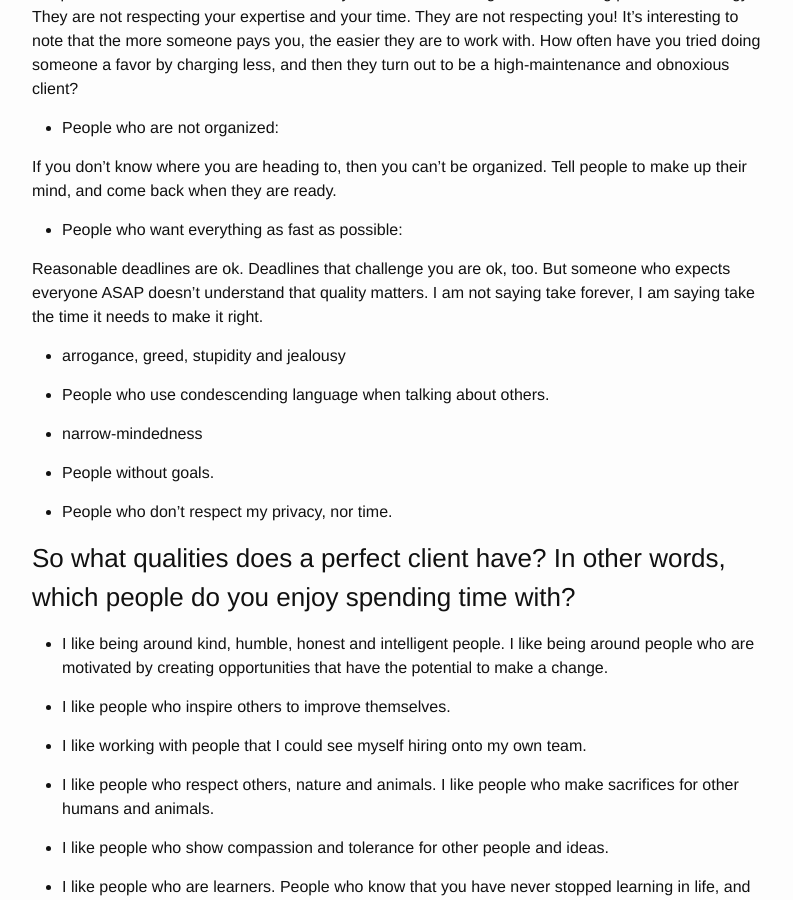
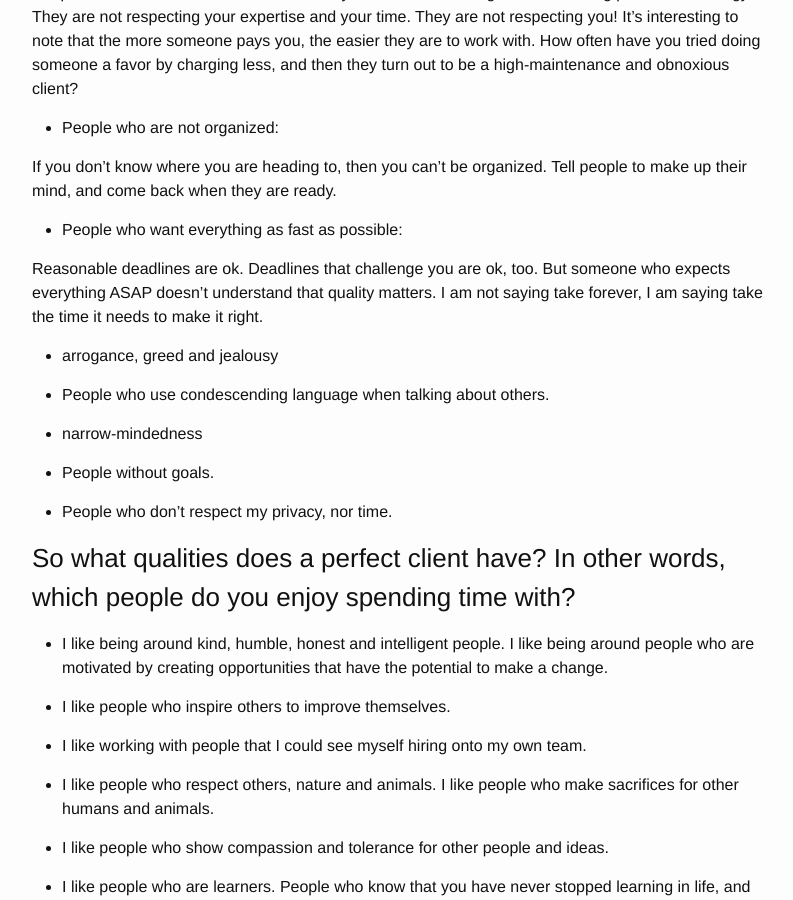
Before and after one commit to shankx50/shankx50.github.io, a Jekyll site: the page built from _posts/2015-08-23-perfect-client.markdown, in a window 1280 px wide and 900 px high, scrolled down 974 px. Shown: the whole window, without its empty margins (238-1031 px from the left). Built offline with Jekyll 4.4.1, drawn with Linux system fonts in a browser that asks for light colours; comment, search, counter and statistics services are not loaded.

Commit message:
spelling error

```diff
--- a/_posts/2015-08-23-perfect-client.markdown
+++ b/_posts/2015-08-23-perfect-client.markdown
@@ -25,9 +25,9 @@
 
 - People who want everything as fast as possible:
 
-Reasonable deadlines are ok. Deadlines that challenge you are ok, too. But someone who expects everyone ASAP doesn't understand that quality matters. I am not saying take forever, I am saying take the time it needs to make it right.
+Reasonable deadlines are ok. Deadlines that challenge you are ok, too. But someone who expects everything ASAP doesn't understand that quality matters. I am not saying take forever, I am saying take the time it needs to make it right.
 
-- arrogance, greed, stupidity and jealousy
+- arrogance, greed and jealousy
 
 - People who use condescending language when talking about others.
 
```
